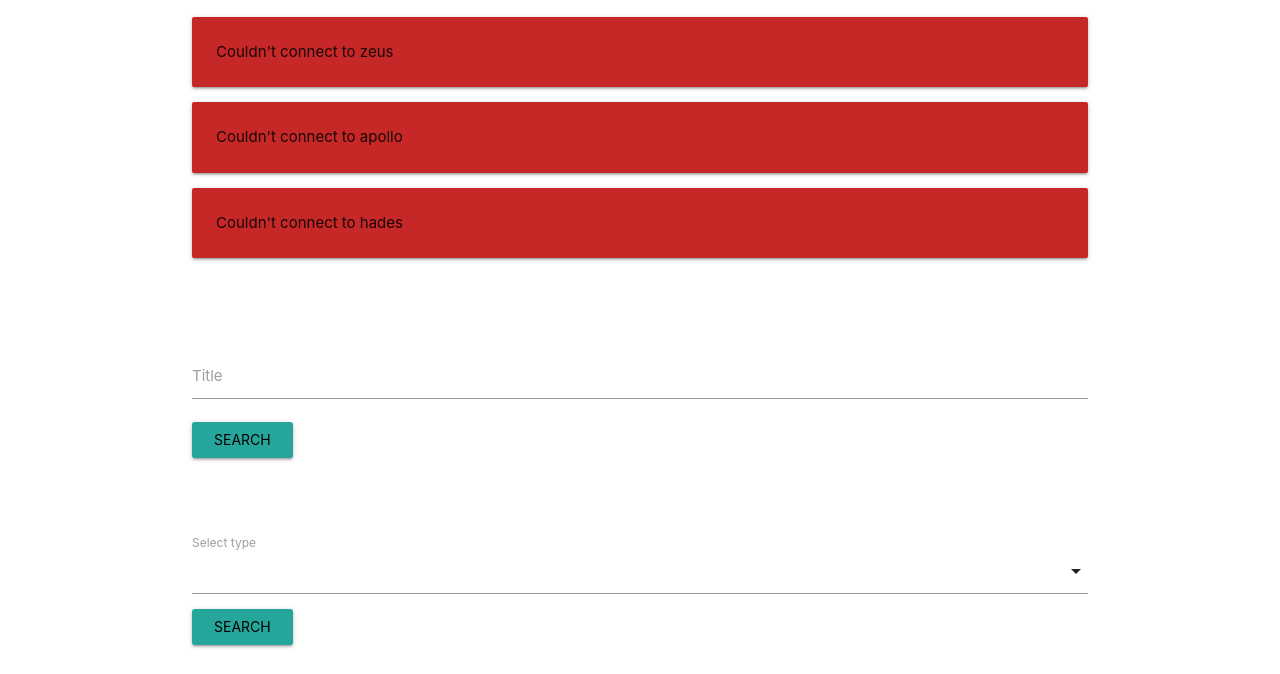
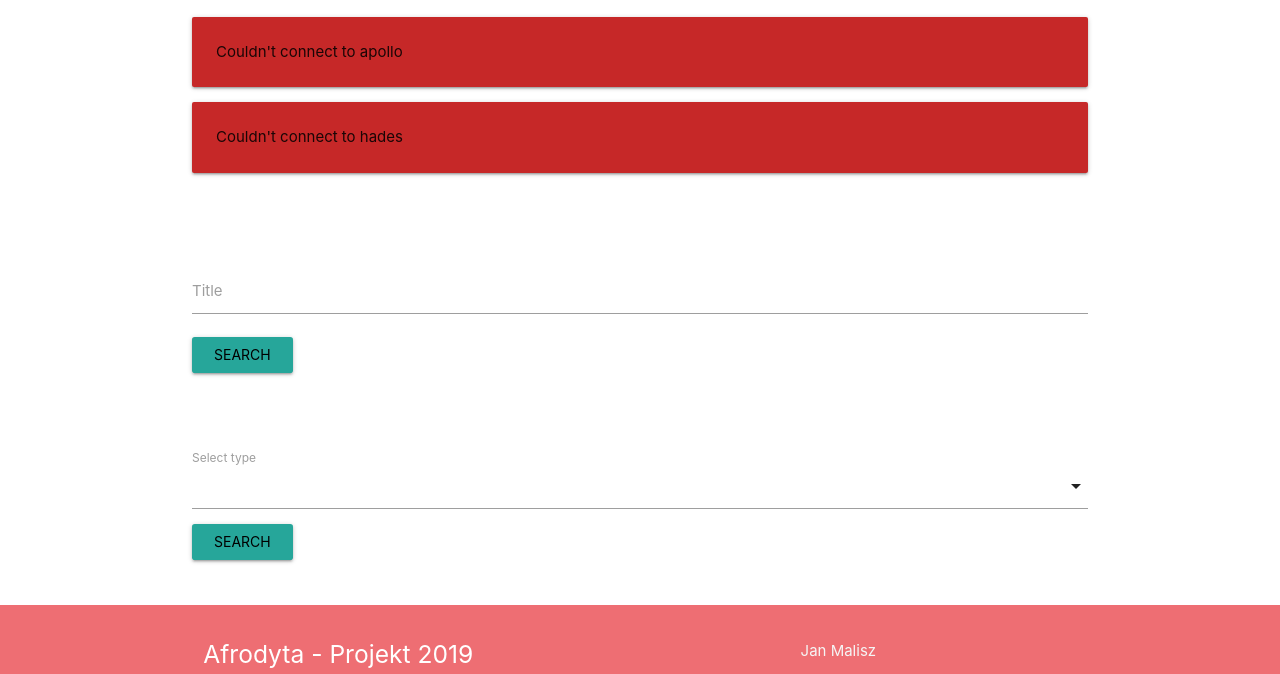
Before and after one commit to mistyfiky/agh-sr-aphrodite, a plain HTML site: page public_html/index.html in a window 1280 px wide. Shown: the part 99-773 px from the top of the page. Drawn offline with nearby package versions, Linux system fonts and the light colour scheme; no server answers.

Commit message:
Remove zeus connection

```diff
--- a/public_html/Resources/Js/aphrodite.js
+++ b/public_html/Resources/Js/aphrodite.js
@@ -1,10 +1,8 @@
 $(document).ready(function () {
     $('select').formSelect();
     var apolloStatus = $("#apollo-status");
-    var zeusStatus = $("#zeus-status");
     var hadesStatus = $("#hades-status");
     apolloStatus.removeClass().addClass("card-panel yellow lighten-2").html("Connecting to apollo.");
-    zeusStatus.removeClass().addClass("card-panel yellow lighten-2").html("Connecting to zeus.");
     hadesStatus.removeClass().addClass("card-panel yellow lighten-2").html("Connecting to hades.");
     setTimeout(
         function () {
@@ -46,26 +44,6 @@ $(document).ready(function () {
                         .removeClass()
                         .addClass("card-panel red darken-3")
                         .html("Couldn't connect to hades");
-                }
-            });
-            $.ajax({
-                url: "http://localhost:8082",
-                type: "POST",
-                dataType: "json",
-                contentType: "application/json",
-                processData: false,
-                data: "{}",
-                success: function (response) {
-                    zeusStatus
-                        .removeClass()
-                        .addClass("card-panel green lighten-2")
-                        .html("Successfully connected to zeus, message: " + response.meta.message);
-                },
-                error: function () {
-                    zeusStatus
-                        .removeClass()
-                        .addClass("card-panel red darken-3")
-                        .html("Couldn't connect to zeus");
                 }
             });
         }, 1000);
--- a/public_html/index.html
+++ b/public_html/index.html
@@ -24,7 +24,6 @@
         </h2>
     </div>
     <div class="container">
-        <div id="zeus-status" class="card-panel red darken-3">Zeus is down</div>
         <div id="apollo-status" class="card-panel red darken-3">Apollo is down</div>
         <div id="hades-status" class="card-panel red darken-3">Hades is down</div>
     </div>
```
